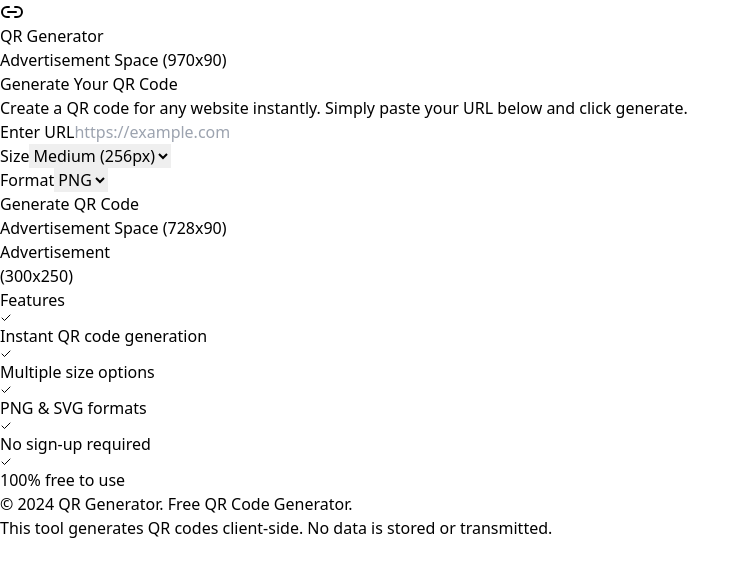
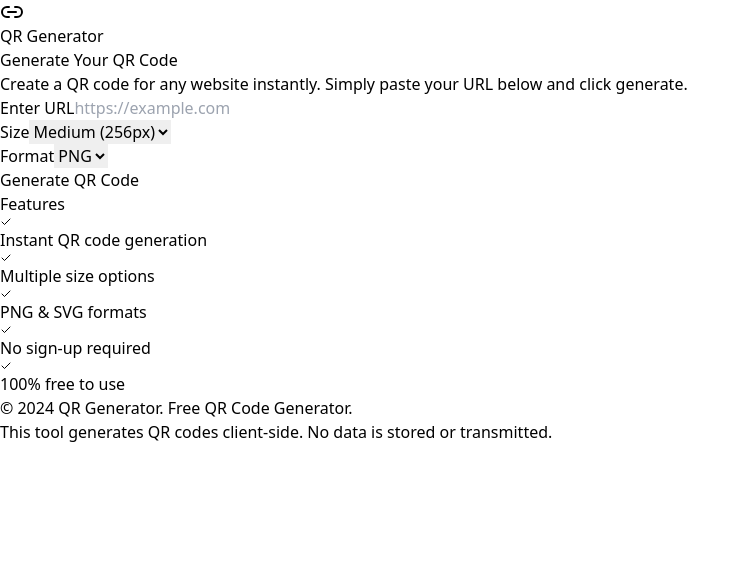
Before and after one commit to konradbachusz/QR-code-generator, a React (Vite) app: page / in a window 1280 px wide. Shown: the top 576 px of the page, without its empty margins (0-749 px from the left). Built offline with nearby package versions, Linux system fonts and the light colour scheme.

Commit message:
Adsense updates

```diff
--- a/src/App.jsx
+++ b/src/App.jsx
@@ -327,10 +327,14 @@ const QRCodeGenerator = () => {
           </div>
         </div>
 
-        {/* Advertisement placeholder */}
+        {/* Top Banner Ad */}
         <div className="bg-gray-100 border-t border-b border-gray-200 py-2">
-          <div className="max-w-7xl mx-auto px-4 text-center text-sm text-gray-500">
-            Advertisement Space (970x90)
+          <div className="max-w-7xl mx-auto px-4 flex justify-center">
+            <AdSense
+              adSlot="1234567890"
+              adFormat="horizontal"
+              adResponsive={true}
+            />
           </div>
         </div>
       </header>
@@ -473,18 +477,25 @@ const QRCodeGenerator = () => {
               </div>
             )}
 
-            {/* Ad Space Placeholder */}
-            <div className="bg-gray-100 rounded-xl p-8 border border-gray-200 text-center">
-              <p className="text-sm text-gray-500">Advertisement Space (728x90)</p>
+            {/* Content Banner Ad */}
+            <div className="bg-gray-100 rounded-xl p-4 border border-gray-200 flex justify-center">
+              <AdSense
+                adSlot="0987654321"
+                adFormat="horizontal"
+                adResponsive={true}
+              />
             </div>
           </div>
 
           {/* RIGHT COLUMN - Sidebar */}
           <div className="space-y-6">
             {/* Sidebar Ad - Sticky means it stays in place while scrolling */}
-            <div className="bg-gray-100 rounded-xl p-8 border border-gray-200 text-center sticky top-4">
-              <p className="text-sm text-gray-500 mb-2">Advertisement</p>
-              <p className="text-xs text-gray-400">(300x250)</p>
+            <div className="bg-gray-100 rounded-xl p-4 border border-gray-200 flex justify-center sticky top-4">
+              <AdSense
+                adSlot="5555555555"
+                adFormat="rectangle"
+                adResponsive={true}
+              />
             </div>
 
             {/* Features List */}
```
